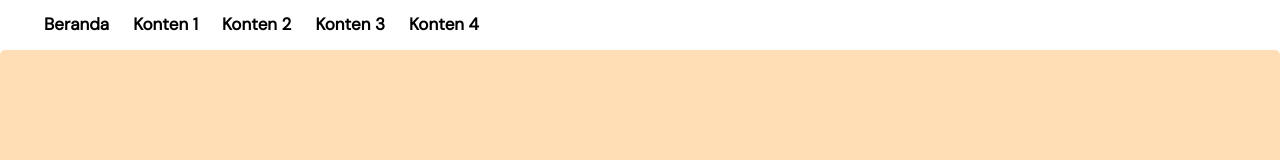
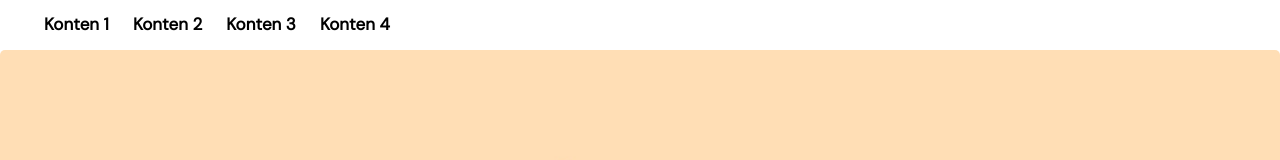
Before and after one commit to Decomox/decomox.github.io, a plain HTML site: page index.html in a window 1280 px wide. Shown: the top 160 px of the page. Drawn offline with nearby package versions, Linux system fonts and the light colour scheme.

Commit message:
Update index.html

```diff
--- a/index.html
+++ b/index.html
@@ -17,7 +17,7 @@
 
             <nav>
                 <ul>
-                    <li><a href="#">Beranda</a></li>
+
                     <li><a href="#Konten1">Konten 1</a></li>
                     <li><a href="#Konten2">Konten 2</a></li>
                     <li><a href="#Konten3">Konten 3</a></li>
```
